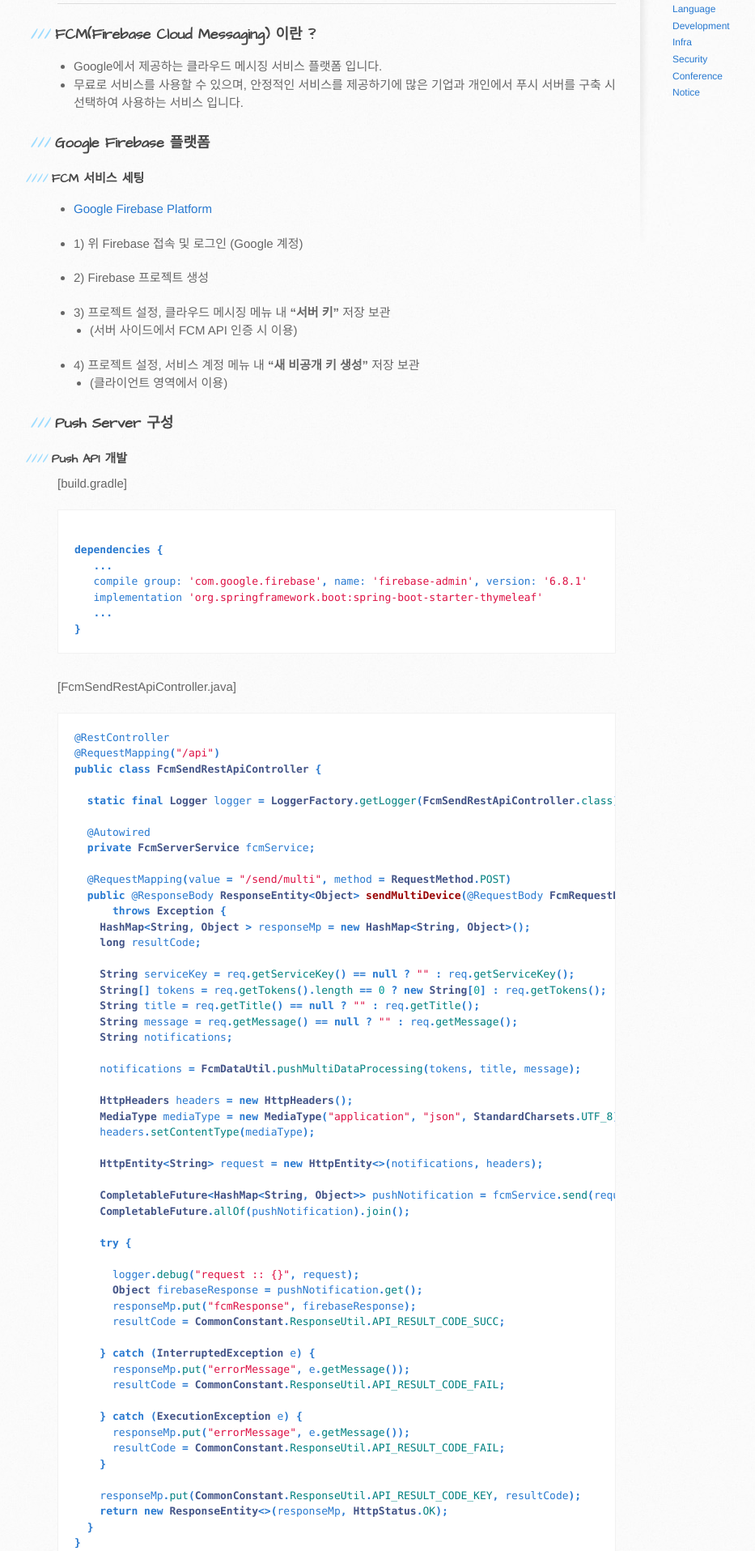
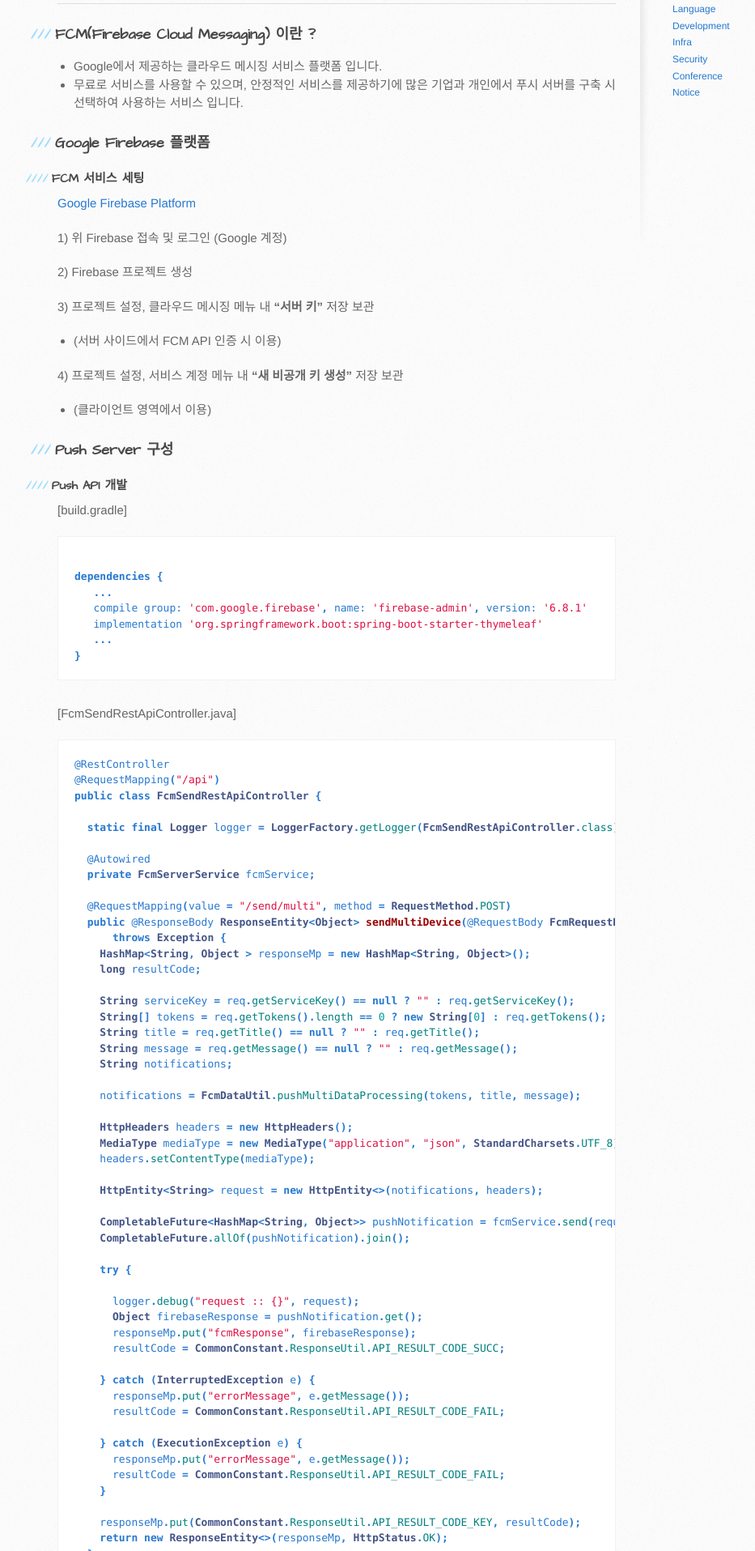
Before and after one commit to kdkrkwhr/kdkrkwhr.github.com, a Jekyll site: the page built from _posts/2022-01-20-push-server.md, in a window 1280 px wide. Shown: the part 460-2375 px from the top of the page at 81% size, without its empty margins (99-1032 px from the left). Built offline with Jekyll 4.4.1, drawn with Linux system fonts in a browser that asks for light colours; comment, search, counter and statistics services are not loaded.

Commit message:
[update]

```diff
--- a/_posts/2022-01-20-push-server.md
+++ b/_posts/2022-01-20-push-server.md
@@ -22,16 +22,16 @@
 
 #### FCM 서비스 세팅
 
-- [Google Firebase Platform](https://firebase.google.com)
+**[Google Firebase Platform](https://firebase.google.com)**
 
-- 1) 위 Firebase 접속 및 로그인 (Google 계정)
+1) 위 Firebase 접속 및 로그인 (Google 계정)
 
-- 2) Firebase 프로젝트 생성
+2) Firebase 프로젝트 생성
 
-- 3) 프로젝트 설정, 클라우드 메시징 메뉴 내 **"서버 키"** 저장 보관
+3) 프로젝트 설정, 클라우드 메시징 메뉴 내 **"서버 키"** 저장 보관
    + (서버 사이드에서 FCM API 인증 시 이용)
 
-- 4) 프로젝트 설정, 서비스 계정 메뉴 내 **"새 비공개 키 생성"** 저장 보관
+4) 프로젝트 설정, 서비스 계정 메뉴 내 **"새 비공개 키 생성"** 저장 보관
    + (클라이언트 영역에서 이용)
 
 
```
